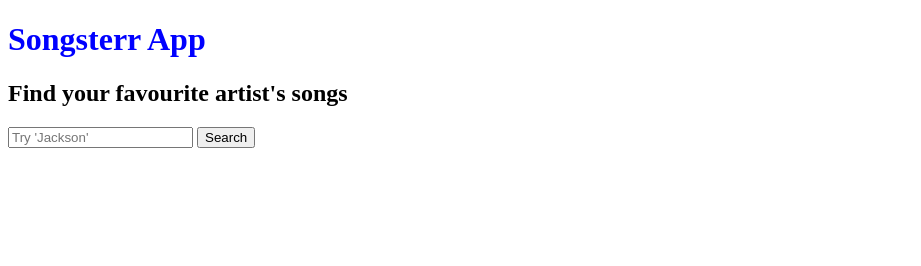
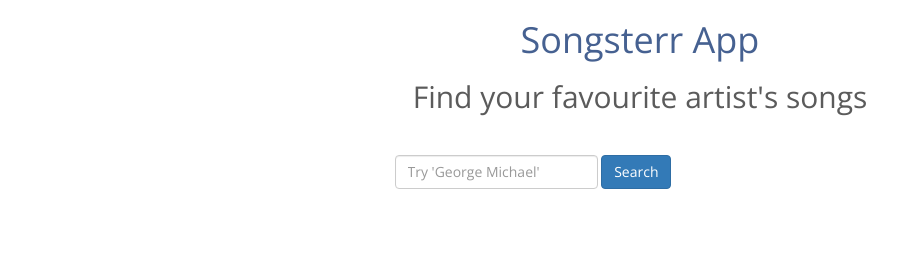
Before and after one commit to Sara-Foresti/songsterr-app, a website built with webpack: page index.html in a window 1280 px wide. Shown: the whole page, without its empty margins (0-921 px from the left). Built offline with nearby package versions, Linux system fonts and the light colour scheme.

Commit message:
app completed

```diff
--- a/css/style.css
+++ b/css/style.css
@@ -1,3 +1,36 @@
-h1 {
-  color: blue;
+body {
+  font-family: 'Open Sans', 'sans-serif';
 }
+
+.title {
+  font-weight: 700;
+}
+
+.title h1 {
+  color: #466191;
+}
+
+.title h2 {
+  color: #5b5b5b;
+}
+
+#search-form {
+  margin: 32px;
+}
+
+#songs-header {
+  font-size: 24px;
+  padding: 16px;
+  font-weight: 600;
+  color: #466191;
+}
+
+#results {
+  font-size: 16px;
+  color: #5b5b5b;
+}
+
+#results p {
+  font-size: 14px;
+  opacity: 0.8;
+}
--- a/index.html
+++ b/index.html
@@ -3,24 +3,43 @@
   <head>
     <title>Songsterr App</title>
     <meta charset="UTF-8">
+    <meta http-equiv="X-UA-Compatible" content="IE=edge">
+    <meta name="viewport" content="width=device-width, initial-scale=1">
+    <link rel="stylesheet" href="https://maxcdn.bootstrapcdn.com/bootstrap/3.2.0/css/bootstrap.min.css">
+    <link href="https://fonts.googleapis.com/css?family=Open+Sans" rel="stylesheet">
     <link rel="stylesheet" href="css/style.css">
   </head>
   <body>
 
-    <h1>Songsterr App</h1>
-    <h2>Find your favourite artist's songs</h2>
+    <div class="title text-center">
+      <h1>Songsterr App</h1>
+      <h2>Find your favourite artist's songs</h2>
+    </div>
+    <div class="container">
+      <div class="row">
+        <div class="col-xs-6 col-xs-offset-3">
+          <form action="#" class="form-inline" id="search-form">
+            <div class="form-group">
+              <input type="text" placeholder="Try 'George Michael'" class="form-control" id="artist">
+            </div>
+            <input type="submit" class="btn btn-primary" value="Search">
+          </form>
+        </div>
 
-    <form action="#" id="search-form">
-      <input type="text" placeholder="Try 'Jackson'" id="artist">
-      <button type="submit">Search</button>
-    </form>
+      <div class="row">
+        <div class="col-xs-6 col-xs-offset-3">
+          <div id="songs-header">
+            <!-- inject "artist's songs:" header here -->
+          </div>
+          <ul id="results" class="list-unstyled">
+            <!-- inject songs here -->
+          </ul>
+        </div>
+      </div>
 
-    <div id="songs-header">
-      <!-- inject "artist's songs:" header here -->
+      </div>
     </div>
-    <ul id="results">
-      <!-- inject songs here -->
-    </ul>
+
 
     <script src="dist/bundle.js"></script>
   </body>
```
